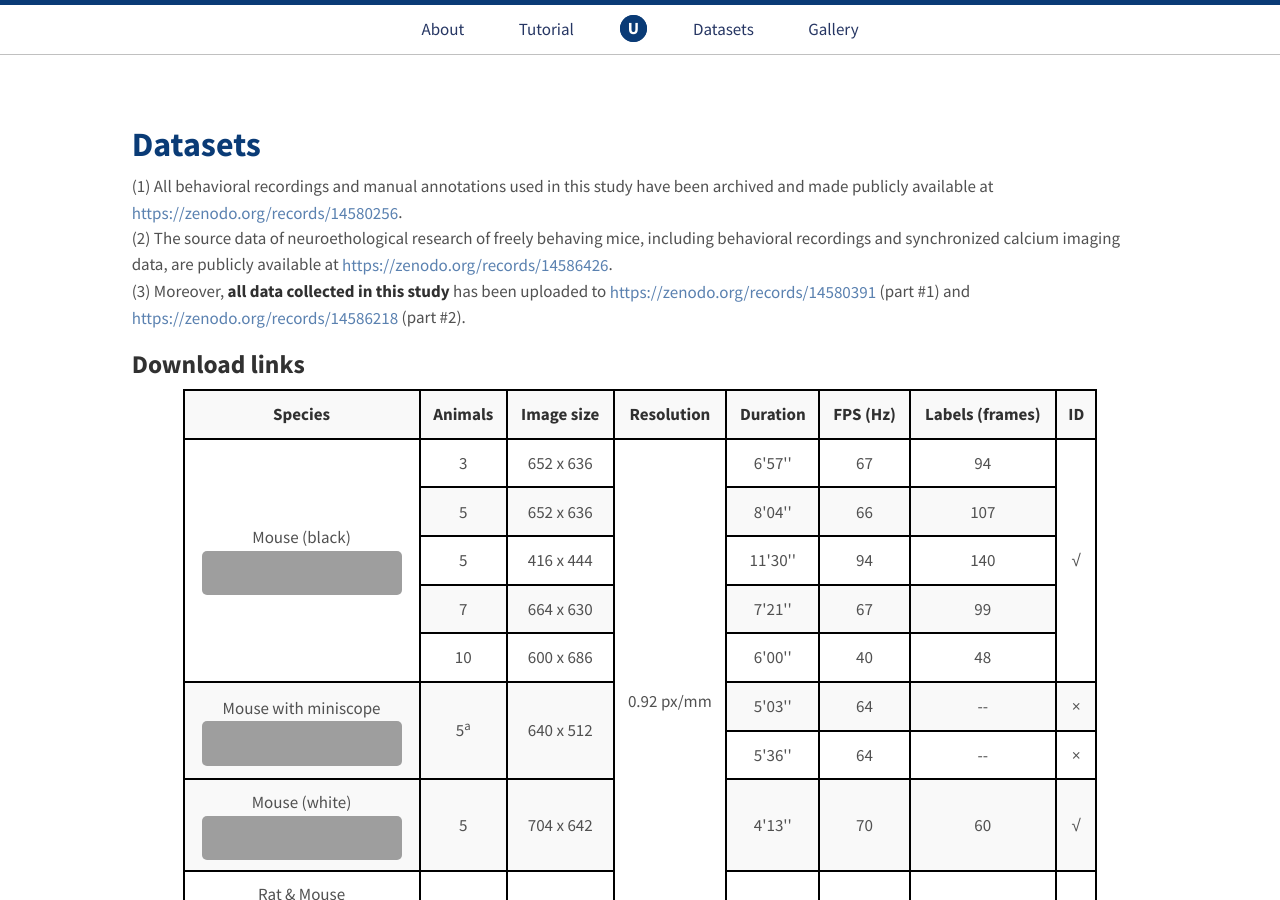
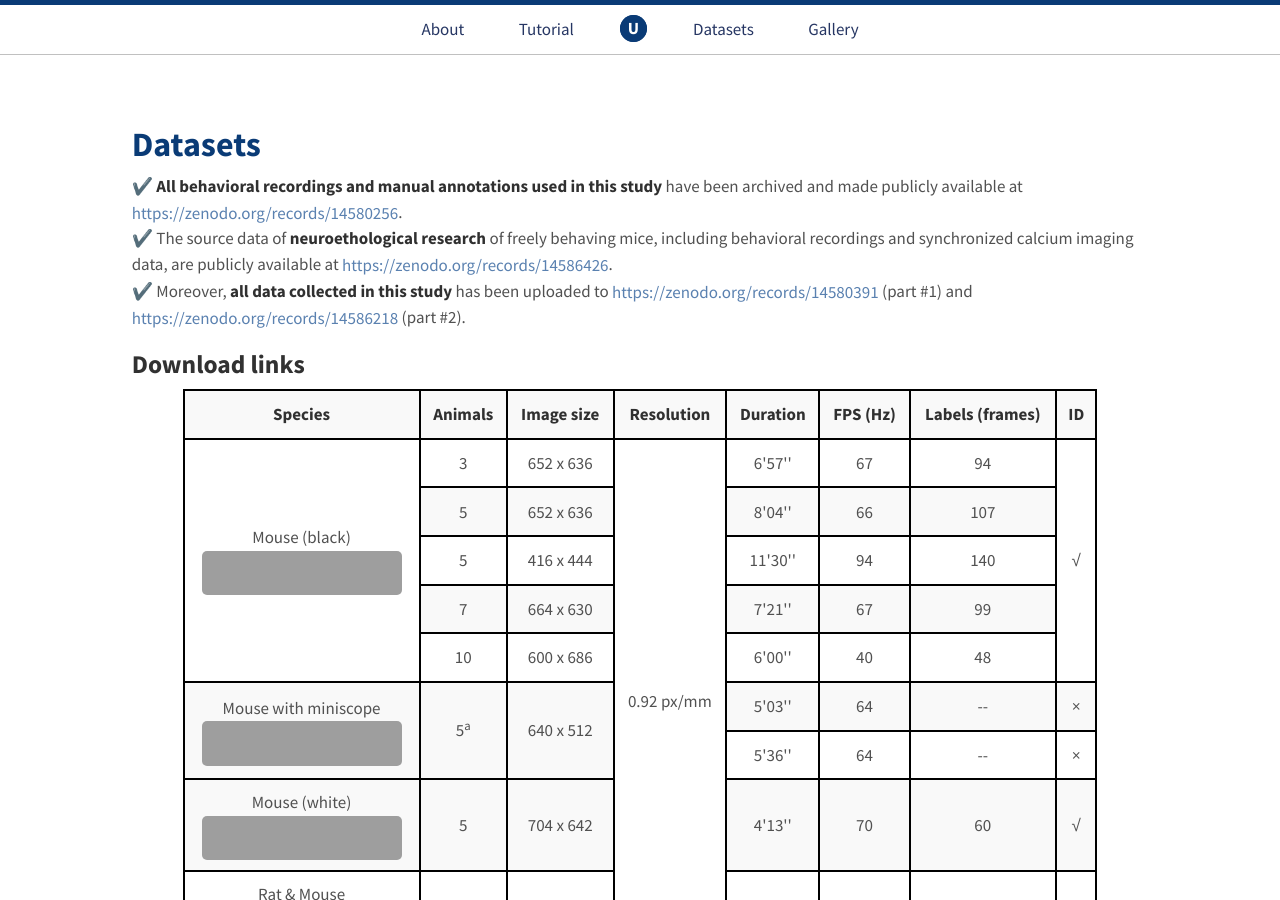
Before and after one commit to cabooster/UDMT, a Jekyll site: the page built from Datasets.md, in a window 1280 px wide and 900 px high, cut to the strip 0-900 px from the top of the window. Built offline with Jekyll 4.4.1, drawn with Linux system fonts in a browser that asks for light colours; grey boxes are pictures that could not be loaded.

Commit message:
Update Datasets.md

```diff
--- a/Datasets.md
+++ b/Datasets.md
@@ -3,11 +3,12 @@
 title: Datasets
 ---
 
-(1) All behavioral recordings and manual annotations used in this study have been archived and made publicly available at [https://zenodo.org/records/14580256](https://zenodo.org/records/14580256).
+
+✔️ **All behavioral recordings and manual annotations used in this study** have been archived and made publicly available at [https://zenodo.org/records/14580256](https://zenodo.org/records/14580256).
 <br>
-(2) The source data of neuroethological research of freely behaving mice, including behavioral recordings and synchronized calcium imaging data, are publicly available at [https://zenodo.org/records/14586426](https://zenodo.org/records/14586426).
+✔️ The source data of **neuroethological research** of freely behaving mice, including behavioral recordings and synchronized calcium imaging data, are publicly available at [https://zenodo.org/records/14586426](https://zenodo.org/records/14586426).
 <br>
-(3) Moreover, **all data collected in this study** has been uploaded to [https://zenodo.org/records/14580391](https://zenodo.org/records/14580391) (part #1) and [https://zenodo.org/records/14586218](https://zenodo.org/records/14586218) (part #2).
+✔️ Moreover, **all data collected in this study** has been uploaded to [https://zenodo.org/records/14580391](https://zenodo.org/records/14580391) (part #1) and [https://zenodo.org/records/14586218](https://zenodo.org/records/14586218) (part #2).
 
 ## Download links
 
```
